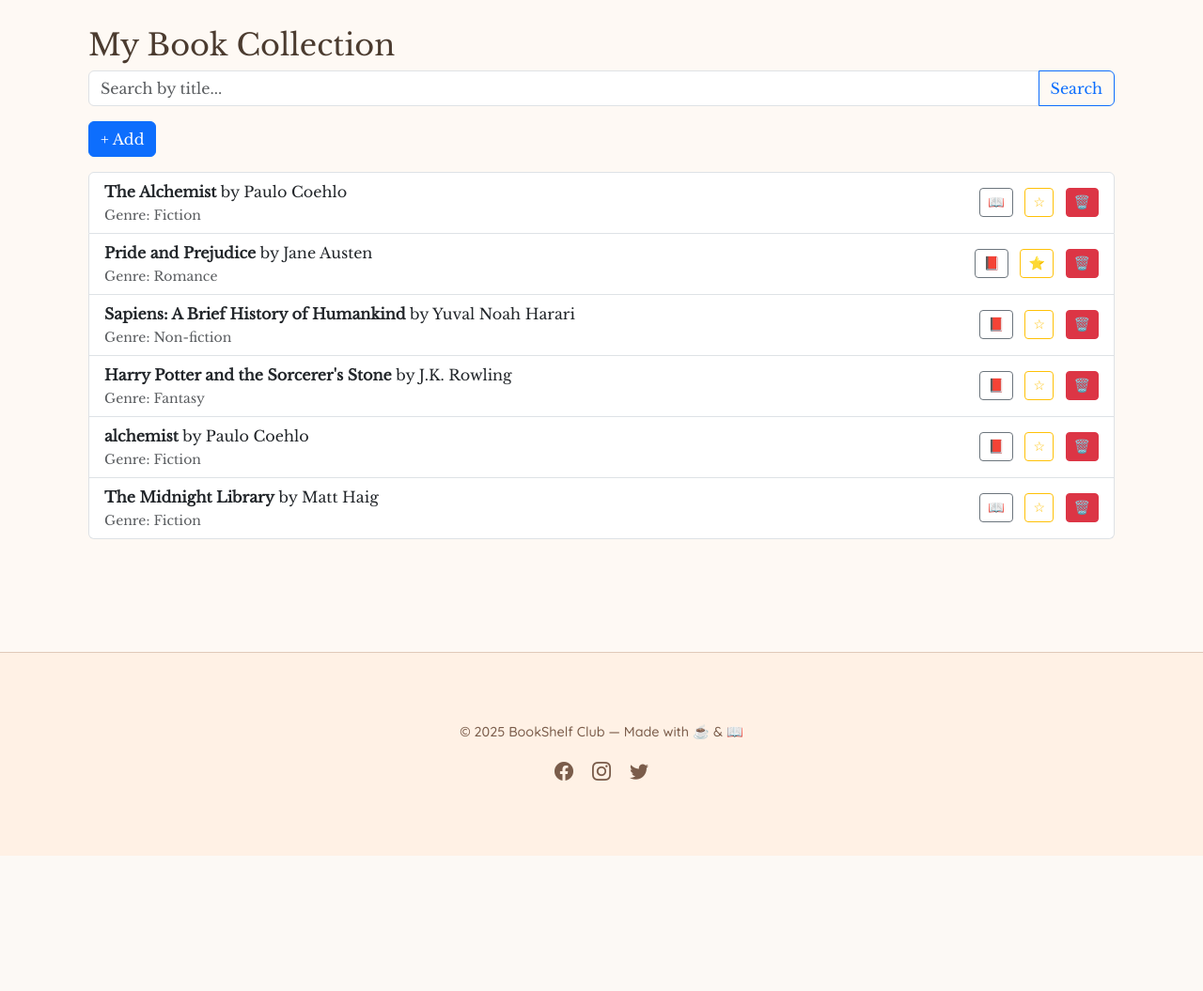
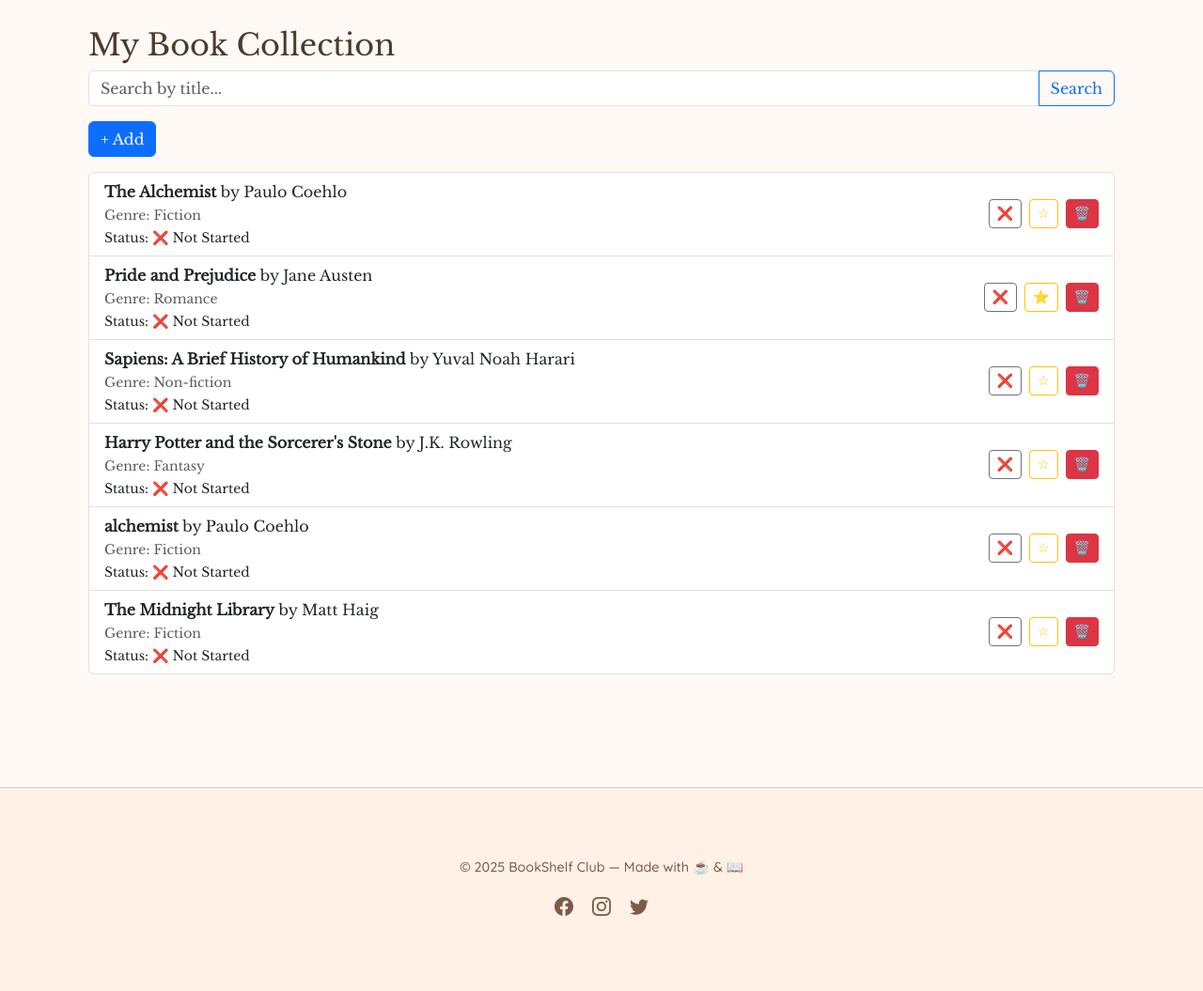
Before and after one commit to athulyaworks/django-bookshelf, a Django app: page /books/ in a window 1280 px wide. Shown: the part 335-1390 px from the top of the page at 94% size. Before the commit the page ends 1246 px from the top, so only its background shows below. Run offline with Django 5.2, Linux system fonts and the light colour scheme; a user stored in the database is signed in; data comes from the database, SQL or seed files in the repository.

Commit message:
read status

```diff
--- a/books/models.py
+++ b/books/models.py
@@ -36,9 +36,15 @@
         return f"{self.user.username} - {self.book.title}"
 
 class UserBookStatus(models.Model):
+
+    STATUS_CHOICES = [
+        ('not_started', 'Not Started'),
+        ('reading', 'Reading'),
+        ('finished', 'Finished Reading'),
+    ]
     user = models.ForeignKey(User, on_delete=models.CASCADE, related_name='book_statuses')
     book = models.ForeignKey(Book, on_delete=models.CASCADE, related_name='user_statuses')
-    is_read = models.BooleanField(default=False)
+    status = models.CharField(max_length=20, choices=STATUS_CHOICES, default='not_started')
 
     class Meta:
         unique_together = ('user', 'book')
--- a/books/templates/book_list.html
+++ b/books/templates/book_list.html
@@ -22,29 +22,44 @@
           <div>
             <strong>{{ book.title }}</strong> by {{ book.author }}<br>
             {% if book.genre %}
-              <small class="text-muted">Genre: {{ book.genre.name }}</small>
+              <small class="text-muted">Genre: {{ book.genre.name }}</small><br>
             {% endif %}
+            <small>Status:
+              {% if book.read_status == 'reading' %}
+                📖 Reading
+              {% elif book.read_status == 'finished' %}
+                ✅ Finished
+              {% else %}
+                ❌ Not Started
+              {% endif %}
+            </small>
           </div>
 
-          <div class="mt-2 mt-sm-0 text-end">
+          <div class="mt-2 mt-sm-0 text-end d-flex align-items-center">
 
-            <!-- Read Status Toggle -->
+            <!-- Toggle Read Status -->
             <a href="{% url 'toggle_read' book.id %}"
-               class="btn btn-sm btn-outline-secondary"
-               title="{% if book.is_read %}Mark as unread{% else %}Mark as read{% endif %}">
-               {% if book.is_read %}📖{% else %}📕{% endif %}
+               class="btn btn-sm btn-outline-secondary me-2"
+               title="Toggle reading status">
+              {% if book.read_status == 'reading' %}
+                📖
+              {% elif book.read_status == 'finished' %}
+                ✅
+              {% else %}
+                ❌
+              {% endif %}
             </a>
 
             <!-- Favourite Toggle -->
             <a href="{% url 'toggle_favourite' book.id %}"
-               class="btn btn-sm btn-outline-warning ms-2"
+               class="btn btn-sm btn-outline-warning me-2"
                title="{% if book.id in favourite_ids %}Remove favourite{% else %}Add favourite{% endif %}">
                {% if book.id in favourite_ids %}⭐{% else %}☆{% endif %}
             </a>
 
             <!-- Delete Button -->
             <a href="{% url 'delete_book' book.id %}"
-               class="btn btn-sm btn-danger ms-2"
+               class="btn btn-sm btn-danger"
                title="Delete book"
                onclick="return confirm('Are you sure you want to delete this book?')">
                🗑️
--- a/books/views.py
+++ b/books/views.py
@@ -4,6 +4,7 @@
 from django.contrib.auth import authenticate, login, logout
 from django.contrib.auth.decorators import login_required
 from django.contrib import messages
+from collections import Counter
 
 
 def register(request):
@@ -44,28 +45,38 @@
     return render(request, 'login.html')
 
 
+
+
 @login_required
 def home(request):
     user = request.user
     favourite_books_ids = Favourite.objects.filter(user=user).values_list('book_id', flat=True)
-
     books = Book.objects.all()
 
-    # Fetch all read statuses for this user in one query
-    user_statuses = UserBookStatus.objects.filter(user=user).values_list('book_id', 'is_read')
+    # Fetch all statuses in one query
+    user_statuses = UserBookStatus.objects.filter(user=user).values_list('book_id', 'status')
     status_dict = dict(user_statuses)
 
+    # Prepare book attributes and count statuses
+    status_counts = Counter()
     for book in books:
         book.is_favourite = book.id in favourite_books_ids
-        book.is_read = status_dict.get(book.id, False)  # default False if no status
+        book.read_status = status_dict.get(book.id, 'not_started')
+        status_counts[book.read_status] += 1
 
     book_count = books.count()
 
     return render(request, 'home.html', {
         'books': books,
         'book_count': book_count,
-        'user': user
+        'user': user,
+        'status_counts': {
+            'not_started': status_counts.get('not_started', 0),
+            'reading': status_counts.get('reading', 0),
+            'finished': status_counts.get('finished', 0),
+        }
     })
+
 
 
 
@@ -89,12 +100,13 @@
 
     favourite_ids = set(Favourite.objects.filter(user=user).values_list('book_id', flat=True))
 
-    user_statuses = UserBookStatus.objects.filter(user=user, book__in=books).values_list('book_id', 'is_read')
+    # Fetch status from UserBookStatus (not just True/False)
+    user_statuses = UserBookStatus.objects.filter(user=user, book__in=books).values_list('book_id', 'status')
     status_dict = dict(user_statuses)
 
     for book in books:
         book.is_favourite = book.id in favourite_ids
-        book.is_read = status_dict.get(book.id, False)
+        book.read_status = status_dict.get(book.id, 'not_started')
 
     book_count = books.count()
 
@@ -128,9 +140,15 @@
     book = get_object_or_404(Book, id=book_id)
 
     status, created = UserBookStatus.objects.get_or_create(user=user, book=book)
-    status.is_read = not status.is_read
+
+    if status.status == 'not_started':
+        status.status = 'reading'
+    elif status.status == 'reading':
+        status.status = 'finished'
+    else:
+        status.status = 'not_started'
+
     status.save()
-
     return redirect('book_list')
 
 
```
Also changed, not shown: books/templates/home.html (+17 -0 lines), books/migrations/0010_remove_userbookstatus_is_read_userbookstatus_status.py (added), db.sqlite3.
